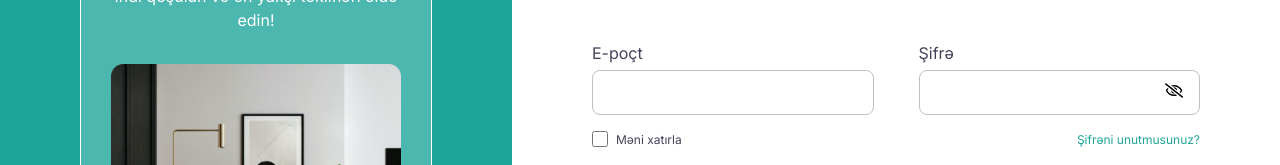
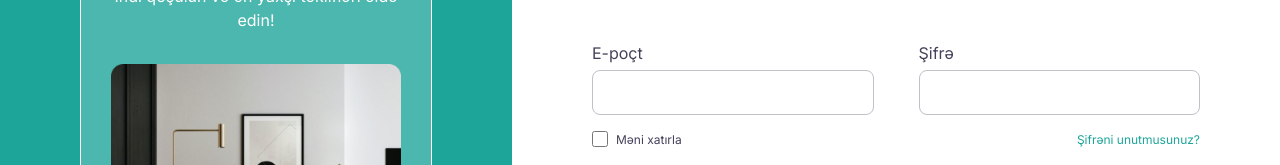
Before and after one commit to ElshadSadigov/Harrac, a Next.js app: page /registration in a window 1280 px wide. Shown: the part 315-480 px from the top of the page. Built offline with nearby package versions, Linux system fonts and the light colour scheme.

Commit message:
login page updated

```diff
--- a/app/registration/page.jsx
+++ b/app/registration/page.jsx
@@ -3,7 +3,6 @@ import backIcon from '../../public/svgs/back-icon.svg'
 import google from '../../public/svgs/Google.svg'
 import Image from 'next/image'
 import Link from 'next/link'
-import { FaRegEyeSlash } from "react-icons/fa";
 const page = () => {
     return (
         <div>
@@ -28,10 +27,7 @@ const page = () => {
                 </div>
                 <div className='flex flex-col'>
                     <label htmlFor="Şifrə" className='text-[16px] text-[#44415a]'>Şifrə</label>
-                    <div className=' flex justify-between border-[1px] border-[#c1bfc8] mt-[5px] outline-none rounded-[8px] px-[16px] py-[10px] text-[15px]'>
-                        <input type="password" id='Şifrə'  className='outline-none rounded-[8px] text-[15px] w-[240px]'/>
-                        <FaRegEyeSlash  size={19} />
-                    </div>
+                    <input type="password" id='Şifrə'  className='border-[1px] border-[#c1bfc8] mt-[5px] outline-none rounded-[8px] px-[16px] py-[10px] text-[15px]'/>
                 </div>
             </div>
             <div className='mt-[16px] flex justify-between items-center'>
```
